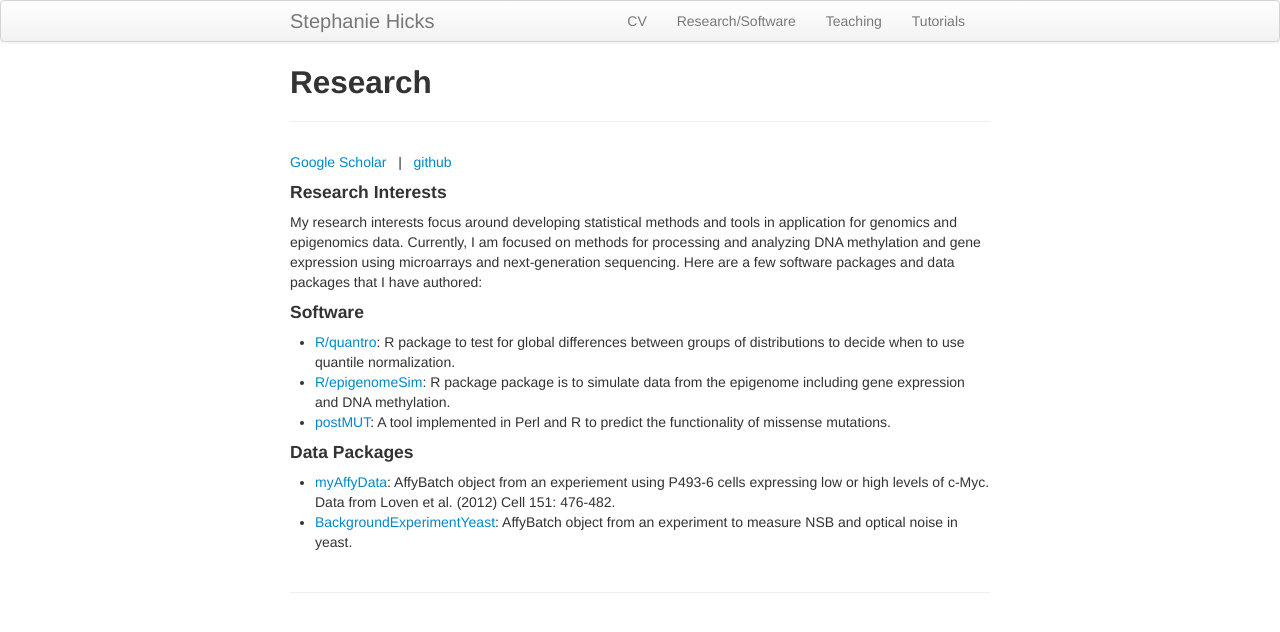
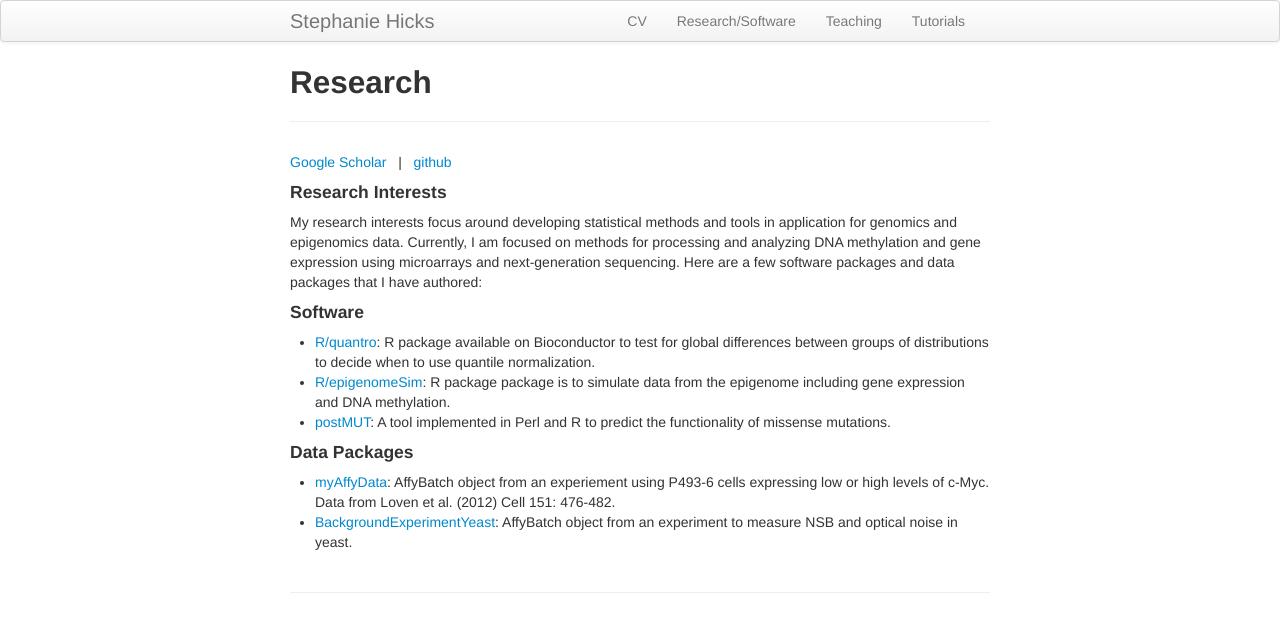
Before and after one commit to jmcgread/stephaniehicks.github.io, a Jekyll site: the page built from pages/research.md, in a window 1280 px wide. Shown: the top 632 px of the page. Built offline with Jekyll 4.4.1, drawn with Linux system fonts in a browser that asks for light colours.

Commit message:
added quantro BioC link

```diff
--- a/pages/research.md
+++ b/pages/research.md
@@ -12,7 +12,7 @@
 
 #### Software
 
-- [R/quantro](https://github.com/stephaniehicks/quantro): R package to test for global differences between groups of distributions to decide when to use quantile normalization.
+- [R/quantro](http://www.bioconductor.org/packages/devel/bioc/html/quantro.html): R package available on Bioconductor to test for global differences between groups of distributions to decide when to use quantile normalization.
 - [R/epigenomeSim](https://github.com/stephaniehicks/epigenomeSim): R package package is to simulate data from the epigenome including gene expression and DNA methylation.
 - [postMUT](https://github.com/stephaniehicks/postMUT): A tool implemented in Perl and R to predict the functionality of missense mutations.
 
```
